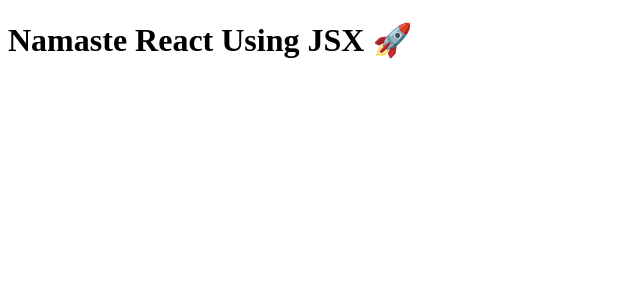
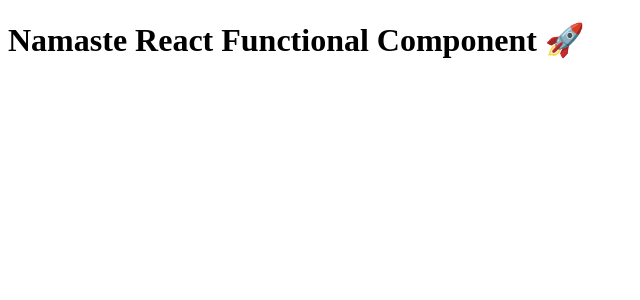
Before and after one commit to gutaussehend-Harshal/namaste-react, a React (Vite) app: page / in a window 1280 px wide. Shown: the top 300 px of the page, without its empty margins (0-640 px from the left). Built offline with nearby package versions, Linux system fonts and the light colour scheme.

Commit message:
episode-03

```diff
--- a/App.js
+++ b/App.js
@@ -1,21 +1,24 @@
 import React from "react";
 import ReactDOM from "react-dom/client";
 
-// JSX => Babel transpiles it to React.createElement => ReactElement-JS object =>HTMLElement(render)
+// React Element
+const heading = <h1 className="head">Namaste React Using JSX 🚀</h1>;
 
-const heading = React.createElement(
-  "h1",
-  { id: "heading" },
-  "Namaste React 🚀"
+// Class Based Components - OLD
+// Functional Components - NEW
+
+// React Functional Component
+const HeadingComponent1 = () => {
+  return <h1 className="heading">Namaste React Functional Component 🚀</h1>;
+};
+
+const HeadingComponent2 = () => (
+  <div id="container">
+    <h1 className="heading">Namaste React Functional Component 🚀</h1>
+  </div>
 );
-
-console.log(heading);
-
-// JSX - HTML-like or XML-like syntax
-// JSX (transpiled before it reaches the JS engine) - PARCEL - BABEL
-const jsxHeading = <h1 className="head">Namaste React Using JSX 🚀</h1>;
-console.log(jsxHeading);
 
 const root = ReactDOM.createRoot(document.getElementById("root"));
 
-root.render(jsxHeading);
+// root.render(heading);
+root.render(<HeadingComponent1 />);
```
